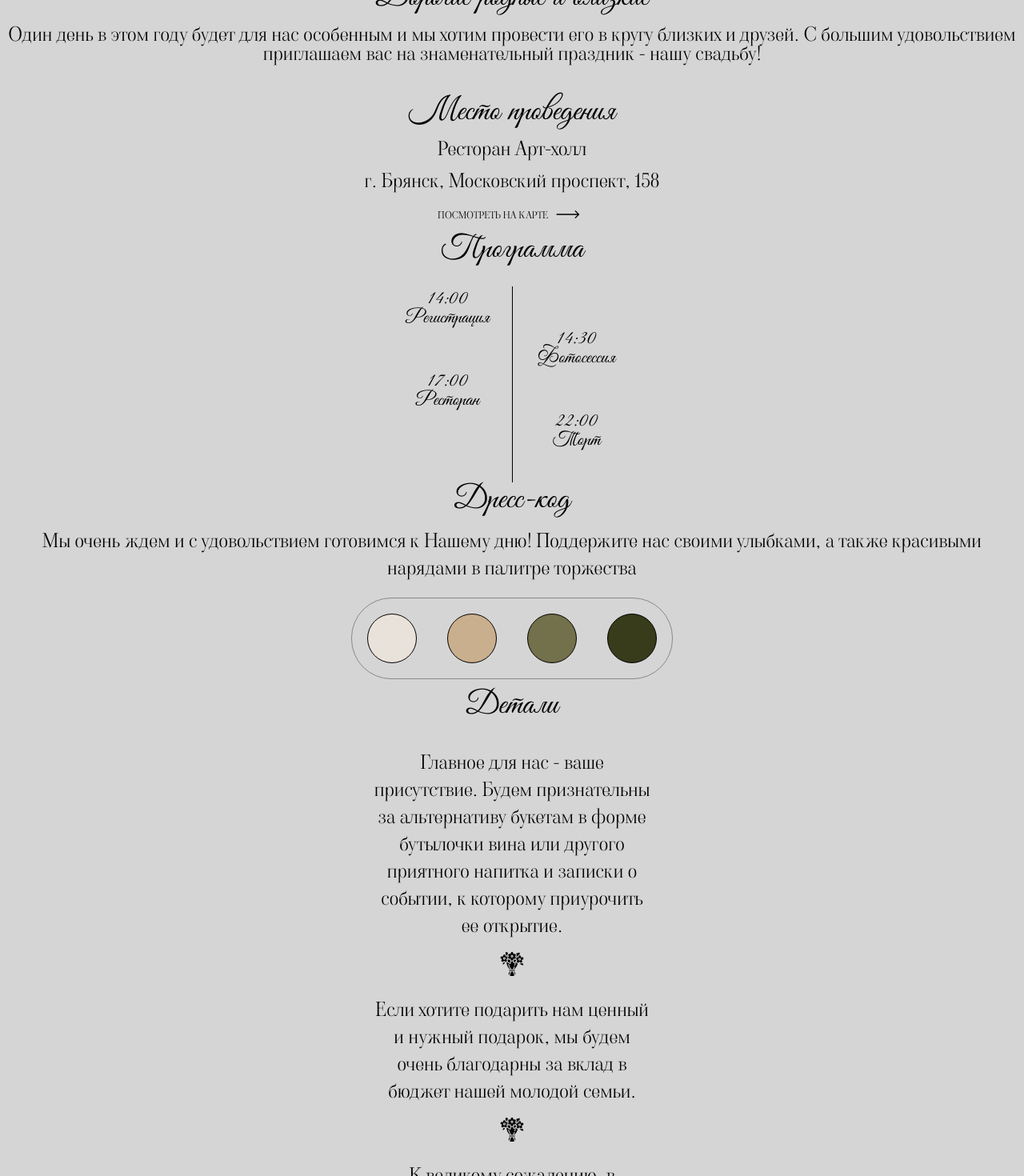
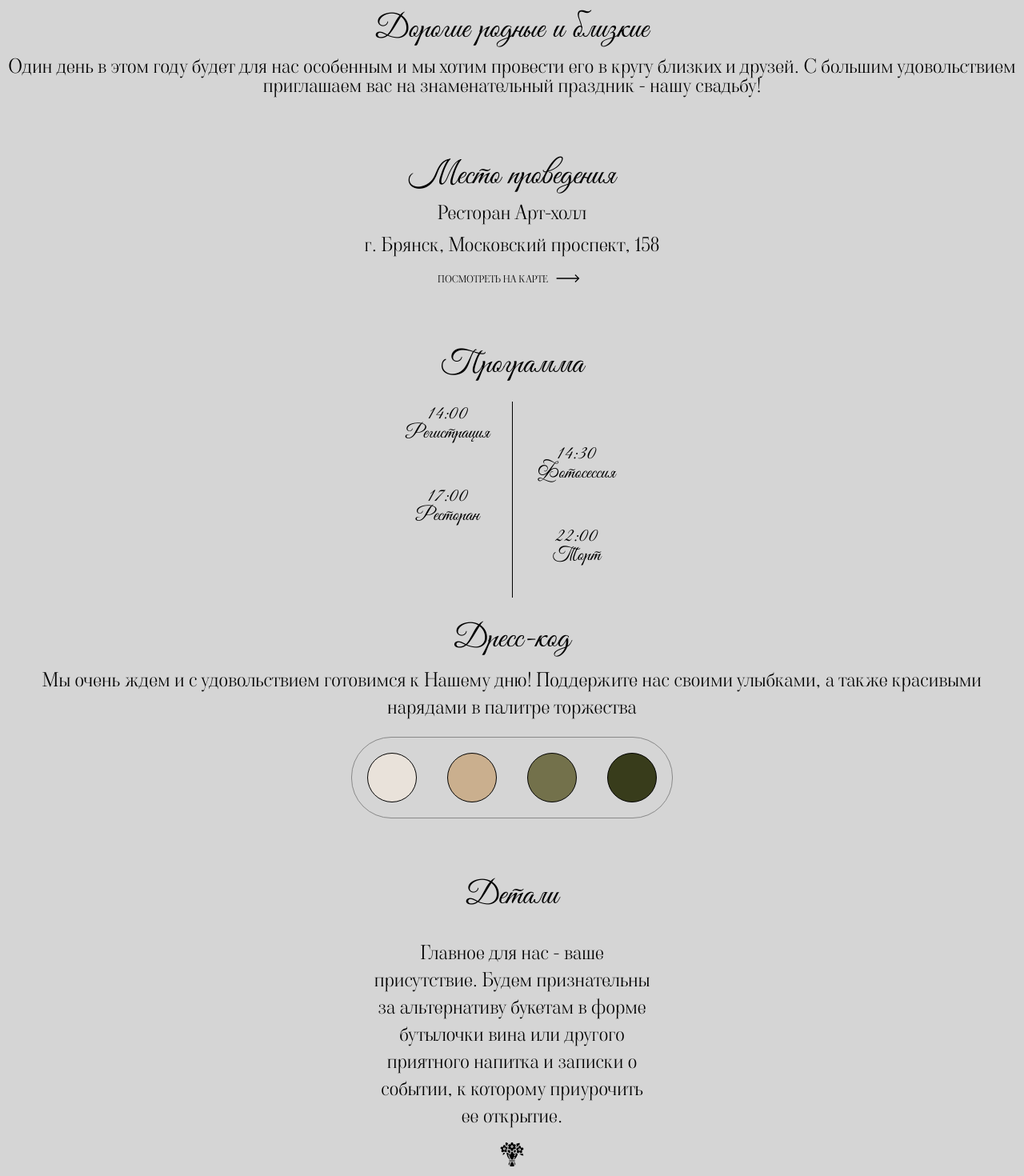
Before and after one commit to ilyaRozhkov/Wedding, a React (Create React App) app: page / in a window 1280 px wide. Shown: the part 680-2150 px from the top of the page at 80% size. Built offline with nearby package versions, Linux system fonts and the light colour scheme.

Commit message:
Add files via upload

```diff
--- a/src/components/contact/contact.css
+++ b/src/components/contact/contact.css
@@ -1,5 +1,5 @@
 .contact-container{
-    margin-top: 16px;
+    margin-top: 80px;
 }
 .contact-title{
     font-size: 30px;
--- a/src/components/detail/detail.css
+++ b/src/components/detail/detail.css
@@ -1,5 +1,5 @@
 .detail-container{
-    margin-top: 16px;
+    margin-top: 80px;
 }
 .detail-title{
     font-size: 40px;
--- a/src/components/dress-code/dress-code.css
+++ b/src/components/dress-code/dress-code.css
@@ -1,5 +1,5 @@
 .dress-code-container{
-    margin-top: 50px;
+    margin-top: 80px;
 }
 .dress-code-title{
     font-size: 40px;
--- a/src/components/form-component/form-component.css
+++ b/src/components/form-component/form-component.css
@@ -1,5 +1,5 @@
 .form-containet{
-    margin-top: 16px;
+    margin-top: 80px;
 }
 .form-title{
     font-size: 40px;
--- a/src/components/place/place.css
+++ b/src/components/place/place.css
@@ -1,7 +1,7 @@
 .place-container{
     display: flex;
     flex-direction: column;
-    margin-top: 40px;
+    margin-top: 80px;
 }
 .place-title{
     font-size: 40px;
--- a/src/components/plan/plane.css
+++ b/src/components/plan/plane.css
@@ -1,7 +1,7 @@
 .plane-container{
     display: flex;
     flex-direction: column;
-    margin-top: 16px;
+    margin-top: 80px;
 }
 .plane-title{
     font-size: 40px;
--- a/src/components/secondlevel/secondLevel.css
+++ b/src/components/secondlevel/secondLevel.css
@@ -1,7 +1,7 @@
 .second-level-container{
     display: flex;
     flex-direction: column;
-    margin-top: 40px;
+    margin-top: 80px;
 }
 .second-level-title{
     font-size: 40px;
```
